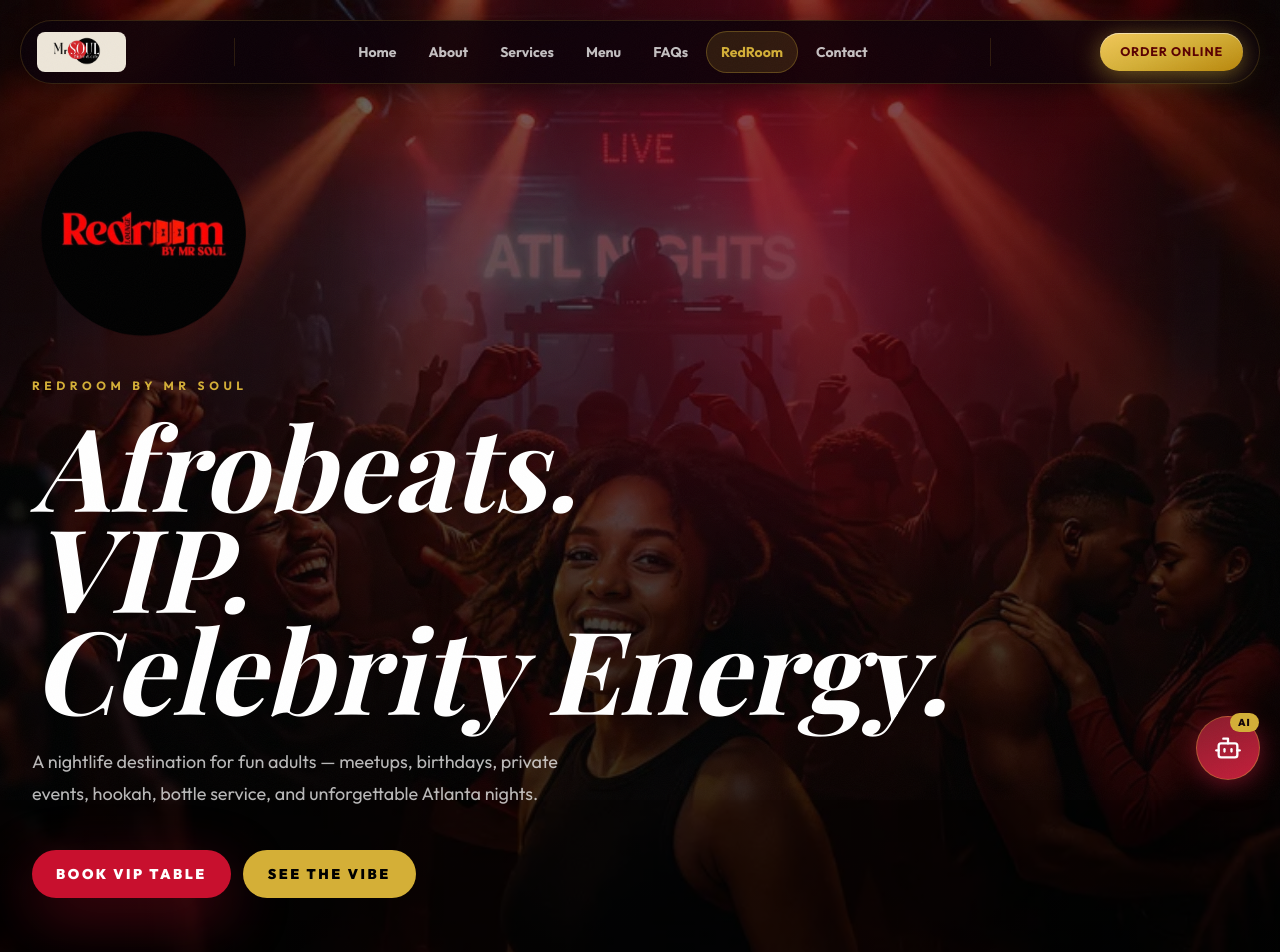
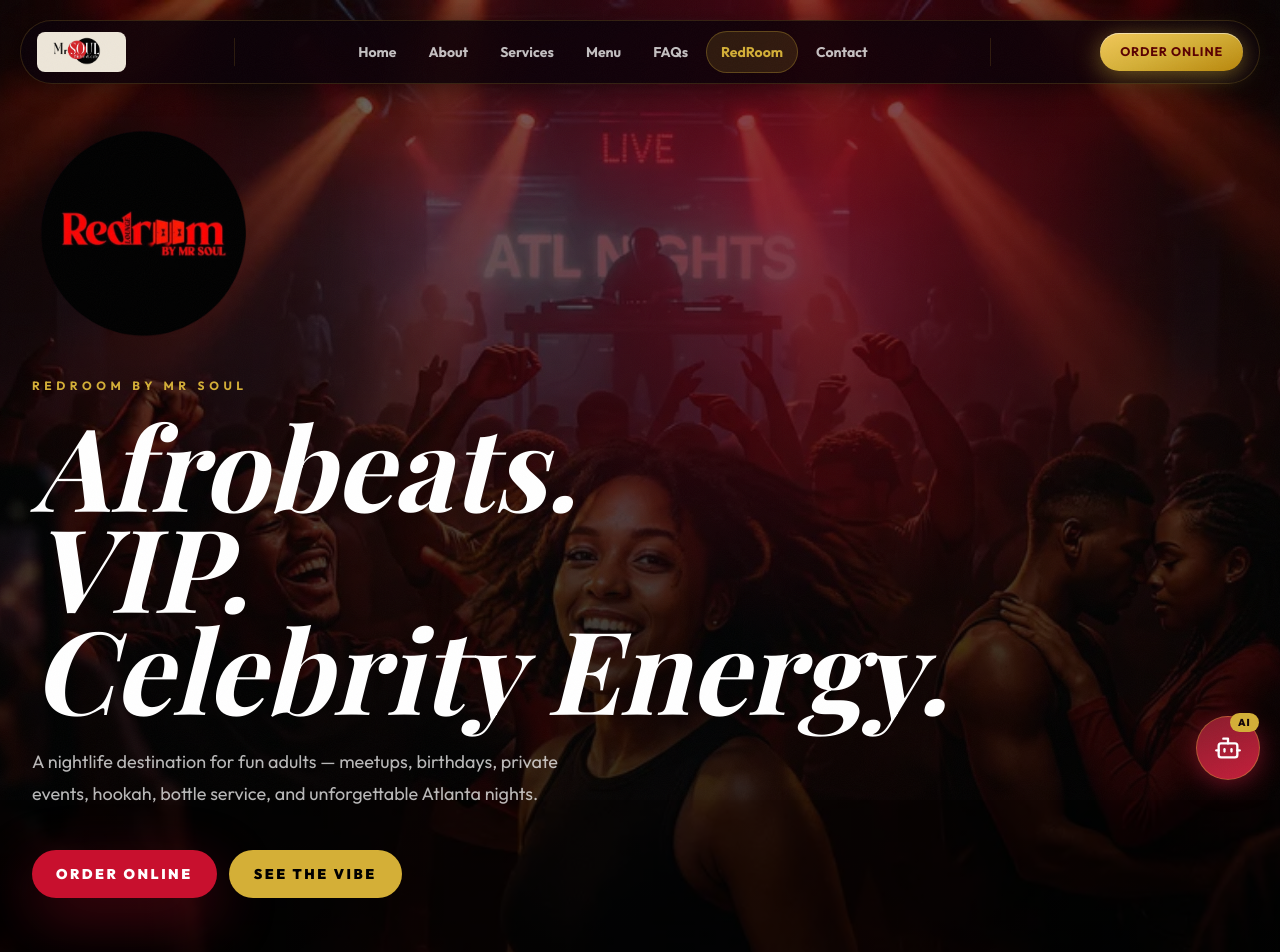
Before and after one commit to jayblast-spec/mr-soul-luxury-site, a Next.js app: page /redroom in a window 1280 px wide. Shown: the top 952 px of the page. Built offline with nearby package versions, Linux system fonts and the light colour scheme.

Commit message:
feat: RedRoom Book VIP Table → Order Online → dials restaurant

```diff
--- a/src/app/redroom/page.tsx
+++ b/src/app/redroom/page.tsx
@@ -84,7 +84,12 @@ export default function RedRoomPage() {
             hookah, bottle service, and unforgettable Atlanta nights.
           </p>
           <div className="mt-10 flex flex-col gap-3 sm:flex-row">
-            <ButtonLink href="#book">Book VIP Table</ButtonLink>
+            <a
+              href="tel:+14044585714"
+              className="inline-flex min-h-12 items-center justify-center rounded-full px-6 text-sm font-black uppercase tracking-[0.18em] transition bg-[#C8102E] text-white shadow-[0_20px_60px_rgba(200,16,46,0.35)] hover:bg-[#a80d27]"
+            >
+              Order Online
+            </a>
             <ButtonLink href="#gallery" variant="secondary">See The Vibe</ButtonLink>
           </div>
         </div>
@@ -247,12 +252,15 @@ export default function RedRoomPage() {
               Choose bottle service, hookah, general admission, birthday setup, private
               celebration, or a full buyout. RedRoom is 21+ after 9 PM.
             </p>
-            <Link
-              href="/menu"
-              className="mt-6 inline-flex min-h-12 items-center rounded-full border border-white/15 px-6 text-sm font-bold uppercase tracking-[0.16em] text-white transition hover:border-[#D4AF37]/50"
+            <a
+              href="tel:+14044585714"
+              className="mt-6 inline-flex min-h-12 items-center rounded-full px-6 text-sm font-bold uppercase tracking-[0.16em] text-white transition"
+              style={{ border: "1px solid rgba(255,255,255,0.15)", background: "transparent" }}
+              onMouseOver={(e) => (e.currentTarget.style.borderColor = "rgba(212,175,55,0.5)")}
+              onMouseOut={(e) => (e.currentTarget.style.borderColor = "rgba(255,255,255,0.15)")}
             >
-              View Mr Soul Menu
-            </Link>
+              Call to Reserve
+            </a>
           </div>
           <ContactForm redroom />
         </div>
```
